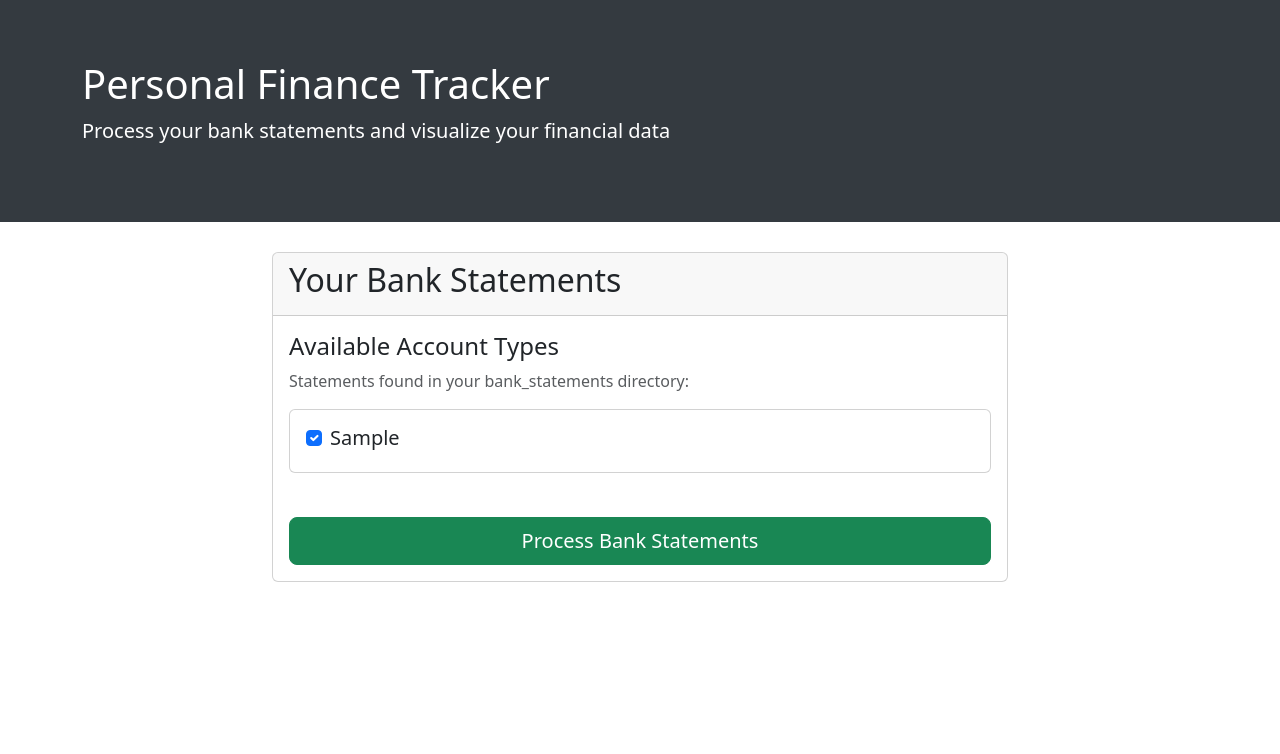
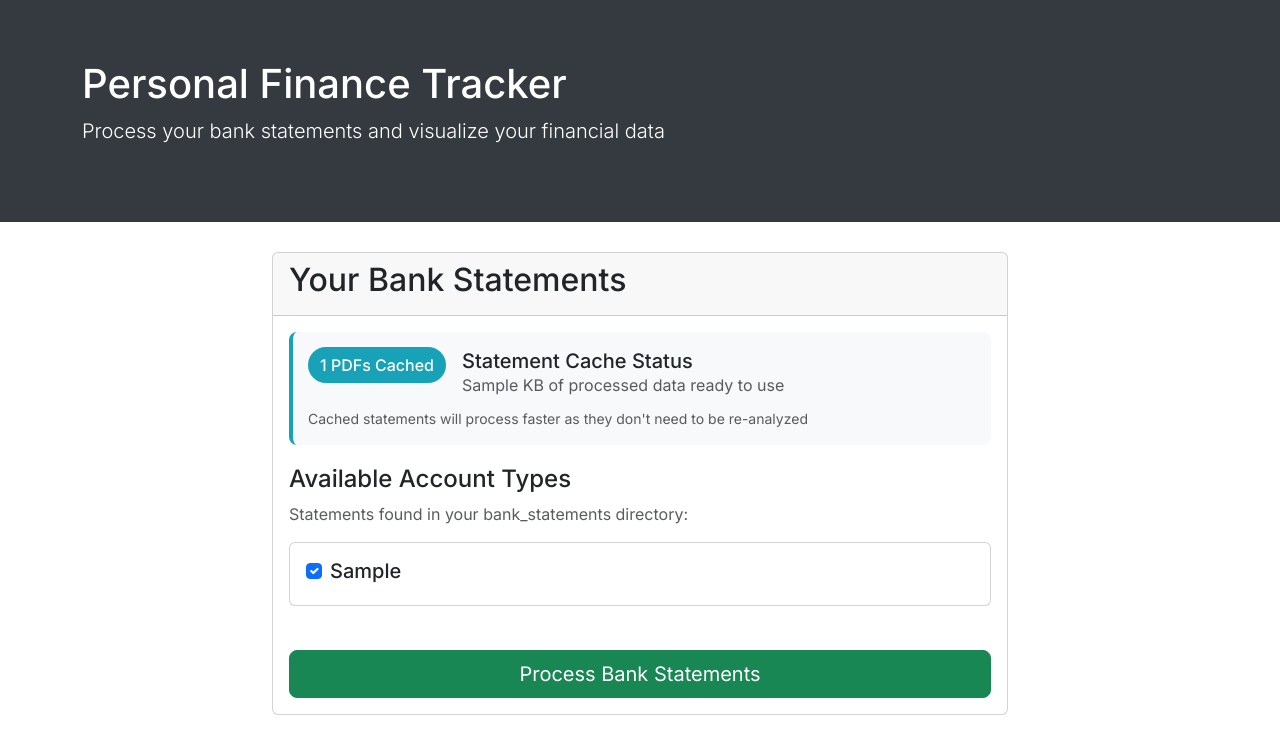
Before and after one commit to javaidb/personal-finance-tracker, a Flask app: template src/web/templates/index.html in a window 1280 px wide. Shown: the top 754 px of the page. Run offline with Flask 3, Linux system fonts and the light colour scheme; the template is opened without the code that fills it: most values are stand-ins (such as "Sample title", 1, 10 or a date in 2020).

Commit message:
Updated font to Inter; display cached PDFs

```diff
--- a/src/web/templates/index.html
+++ b/src/web/templates/index.html
@@ -5,7 +5,13 @@
     <meta name="viewport" content="width=device-width, initial-scale=1.0">
     <title>Personal Finance Tracker</title>
     <link href="https://cdn.jsdelivr.net/npm/bootstrap@5.3.0-alpha1/dist/css/bootstrap.min.css" rel="stylesheet">
+    <link rel="preconnect" href="https://fonts.googleapis.com">
+    <link rel="preconnect" href="https://fonts.gstatic.com" crossorigin>
+    <link href="https://fonts.googleapis.com/css2?family=Inter:wght@300;400;500;600;700&display=swap" rel="stylesheet">
     <style>
+        body {
+            font-family: 'Inter', sans-serif;
+        }
         .header-section {
             background-color: #343a40;
             color: white;
@@ -27,6 +33,22 @@
         .process-btn {
             margin-top: 20px;
         }
+        .cache-badge {
+            background-color: #17a2b8;
+            color: white;
+            padding: 6px 12px;
+            border-radius: 20px;
+            font-weight: 500;
+            display: inline-block;
+            margin-bottom: 15px;
+        }
+        .cache-info {
+            background-color: #f8f9fa;
+            border-radius: 8px;
+            padding: 15px;
+            margin-bottom: 20px;
+            border-left: 4px solid #17a2b8;
+        }
     </style>
 </head>
 <body>
@@ -45,6 +67,23 @@
                         <h2>Your Bank Statements</h2>
                     </div>
                     <div class="card-body">
+                        {% if cache_info and cache_info.cached_pdfs_count > 0 %}
+                        <div class="cache-info">
+                            <div class="d-flex align-items-center">
+                                <div class="me-3">
+                                    <span class="cache-badge">{{ cache_info.cached_pdfs_count }} PDFs Cached</span>
+                                </div>
+                                <div>
+                                    <h5 class="mb-0">Statement Cache Status</h5>
+                                    <p class="text-muted mb-0">{{ cache_info.cache_size_kb }} KB of processed data ready to use</p>
+                                </div>
+                            </div>
+                            <div class="mt-2">
+                                <small class="text-muted">Cached statements will process faster as they don't need to be re-analyzed</small>
+                            </div>
+                        </div>
+                        {% endif %}
+
                         {% if account_types %}
                             <form id="process-form" action="/process_statements" method="post">
                                 <div class="mb-4">
```
